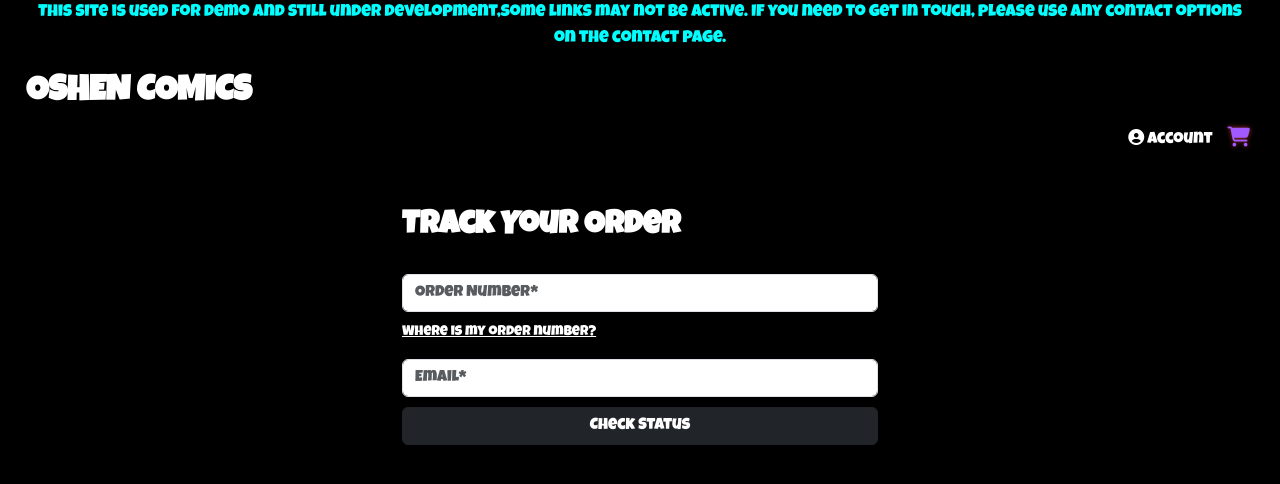
After one commit to shenleeosialai/Django-E-commerce-web-app, a Django app: page /orders/track/ in a window 1280 px wide. The commit adds this page. Shown: the top 484 px of the page. Run offline with Django 5.2, Linux system fonts and the light colour scheme.

Commit message:
added a tracking order system

```diff
--- a/orders/admin.py
+++ b/orders/admin.py
@@ -78,5 +78,7 @@ class OrderAdmin(admin.ModelAdmin):
                     order_detail, order_pdf
                     ]
     list_filter = ['paid', 'created', 'updated']
+    list_display += ('status', 'shipping_tracking_number')
+    list_editable = ('status', 'shipping_tracking_number')
     inlines = [OrderItemInline]
     actions = [export_to_csv]
--- /dev/null
+++ b/orders/templates/orders/order/track.html
@@ -0,0 +1,75 @@
+{% extends "shop/base.html" %}
+
+{% block title %}Track Order{% endblock %}
+
+{% block content %}
+<div class="container my-5" style="max-width: 500px;">
+  <h2 class="fw-bold mb-4">Track Your Order</h2>
+
+  <form method="post">
+    {% csrf_token %}
+
+    <!-- Order ID -->
+    <div class="mb-3">
+      <label for="order_id" class="form-label visually-hidden">Order Number</label>
+      <input type="text" class="form-control" id="order_id" name="order_id" placeholder="Order Number*" required>
+      <div class="form-text">
+        <a href="#" class="text-decoration-underline text-white" data-bs-toggle="modal" data-bs-target="#orderNumberModal">
+          Where is my order number?
+        </a>
+      </div>
+    </div>
+
+    <!-- Email -->
+    <div class="mb-3">
+      <label for="email" class="form-label visually-hidden">Email</label>
+      <input type="email" class="form-control" id="email" name="email" placeholder="Email*" required>
+    </div>
+
+    <!-- Shipping Zip
+    <div class="mb-4">
+      <label for="zip_code" class="form-label visually-hidden">Shipping Zip Code</label>
+      <input type="text" class="form-control" id="zip_code" name="zip_code" placeholder="Shipping Zip Code*" required>
+    </div> Code -->
+
+    <button type="submit" class="btn btn-dark w-100">Check Status</button>
+  </form>
+
+  <!-- Order Info -->
+  {% if order %}
+    <div class="mt-5 p-4 border rounded bg-dark">
+      <h4 class="mb-3">Order {{ order.id }} Details</h4>
+      <p><strong>Status:</strong> {{ order.get_status_display }}</p>
+      <p><strong>Placed on:</strong> {{ order.created }}</p>
+      <p><strong>Shipping Tracking:</strong> {{ order.shipping_tracking_number|default:"N/A" }}</p>
+      <ul class="list-group list-group-flush">
+        {% for item in order.items.all %}
+          <li class="list-group-item">{{ item.product.name }} ({{ item.quantity }})</li>
+        {% endfor %}
+      </ul>
+    </div>
+  {% elif form_submitted %}
+    <div class="alert alert-warning mt-4" role="alert">
+      No order found matching the provided details.
+    </div>
+  {% endif %}
+</div>
+
+<!-- Modal: Where is my order number? -->
+<div class="modal fade" id="orderNumberModal" tabindex="-1" aria-labelledby="orderNumberModalLabel" aria-hidden="true">
+  <div class="modal-dialog modal-dialog-centered">
+    <div class="modal-content bg-dark text-white">
+      <div class="modal-header">
+        <h5 class="modal-title" id="orderNumberModalLabel">Where is my order number?</h5>
+        <button type="button" class="btn-close" data-bs-dismiss="modal" aria-label="Close"></button>
+      </div>
+      <div class="modal-body">
+        Your order number can be found at the top of the email confirmation you received at time of purchase.
+      </div>
+      <div class="modal-footer">
+        <button type="button" class="btn btn-secondary" data-bs-dismiss="modal">Got it</button>
+      </div>
+    </div>
+  </div>
+</div>
+{% endblock %}
--- a/orders/urls.py
+++ b/orders/urls.py
@@ -12,4 +12,7 @@ urlpatterns = [
     path('admin/order/<int:order_id>/pdf/',
          views.admin_order_pdf,
          name='admin_order_pdf'),
+     path('track/', views.track_order, name='track_order'),
+     path('history/', views.order_history, name='order_history'),
+
 ]
--- a/orders/views.py
+++ b/orders/views.py
@@ -9,6 +9,11 @@ from django.conf import settings
 from django.http import HttpResponse
 from django.template.loader import render_to_string
 import weasyprint
+from django.db.models import Q
+from django.utils.dateparse import parse_date
+from django.contrib import messages
+from django.contrib.auth.decorators import login_required
+
 
 
 # Create your views here.
@@ -19,6 +24,11 @@ def order_create(request):
         if form.is_valid():
             order = form.save(commit=False)
             order.payment_status = 'PENDING'
+            order.status = 'processing'
+            if request.user.is_authenticated:
+                order.email = request.user.email
+
+
             if cart.coupon:
                 order.coupon = cart.coupon
                 order.discount = cart.coupon.discount
@@ -44,6 +54,35 @@ def order_create(request):
     return render(request, 'orders/order/create.html',
                   {'form': form})
 
+def track_order(request):
+    order = None
+    if request.method == 'POST':
+        order_id = request.POST.get('order_id')
+        email = request.POST.get('email')
+        date_from = request.POST.get('date_from')
+        date_to = request.POST.get('date_to')
+
+        filters = Q(id=order_id, email=email)
+
+        if date_from:
+            filters &= Q(created__gte=parse_date(date_from))
+        if date_to:
+            filters &= Q(created__lte=parse_date(date_to))
+
+        order = Order.objects.filter(filters).first()
+        if not order:
+            messages.error(request, "Order not found. Please check your details.")
+
+    return render(request, 'orders/order/track.html', {'order': order})
+
+@login_required
+def order_history(request):
+    # Assuming your Order model has a user or email field to link orders to users
+    # If you link orders by email, you can filter by request.user.email
+    # Adjust according to your Order model
+    orders = Order.objects.filter(email=request.user.email).order_by('-created')
+    return render(request, 'orders/order/history.html', {'orders': orders})
+
 
 @staff_member_required
 def admin_order_detail(request, order_id):
--- a/shop/templates/shop/base.html
+++ b/shop/templates/shop/base.html
@@ -7,7 +7,7 @@
 <link href="https://cdn.jsdelivr.net/npm/bootstrap@5.3.3/dist/css/bootstrap.min.css" rel="stylesheet">
 <link rel="stylesheet" href="https://cdn.jsdelivr.net/npm/bootstrap-icons@1.11.1/font/bootstrap-icons.css" />
 <link rel="stylesheet" href="https://cdnjs.cloudflare.com/ajax/libs/font-awesome/6.5.0/css/all.min.css"/>
-<link rel="stylesheet" href="{% static 'css/base.css' %}?v=9">
+<link rel="stylesheet" href="{% static 'css/base.css' %}?v=12">
 <script src="https://cdn.jsdelivr.net/npm/bootstrap@5.3.3/dist/js/bootstrap.bundle.min.js"></script>
 
   </head>
@@ -22,43 +22,39 @@
       <a href="/" class="logo">OSHEN COMICS</a>
     </div>
     <div id="subheader">
-      <div>
-            <span class="user">
+      <div class="account-menu">
+        <span class="account-toggle">
+          <i class="fas fa-user-circle"></i>
           {% if request.user.is_authenticated %}
-                Hello {{ request.user.first_name|default:request.user.username }},
-                <form id="logout-form" method="post" action="{% url "logout" %}" style="display:inline;">
-                    {% csrf_token %}
-                    <button type="submit" style="background:none; border:none; padding:0; color:#00f; text-decoration:underline; cursor:pointer;">
-                        Logout
-                    </button>
-                </form>
+            Hello {{ request.user.first_name|default:request.user.username }}
           {% else %}
-                    <a href="{% url "login" %}">Log-in</a>
+            Account
           {% endif %}
         </span>
-        {% if messages %}
-        <ul class="messages">
-            {% for message in messages %}
-                <li class="{{ message.tags }}">
-                    {{ message|safe }}
-                    <a href="#" class="close">x</a>
+        <ul class="dropdown-menu">
+          {% if request.user.is_authenticated %}
+            <li><a class="dropdown-item" href="{% url 'orders:order_history' %}">Order History</a></li>
+                        <li><a class="dropdown-item" href="{% url 'orders:track_order' %}">Track Order</a></li>
+            <li class="dropdown-item">
+              <form method="post" action="{% url 'logout' %}">
+                {% csrf_token %}
+                <button type="submit" class="btn btn-link p-0">Logout</button>
+              </form>
             </li>
-            {% endfor %}
+            {% else %}
+              <li><a class="dropdown-item" href="{% url 'login' %}">Log in</a></li>
+            {% endif %}
           </ul>
-        {% endif %}
       </div>
-      <div class="cart">
+      <div class="cart position-relative">
+        <a href="{% url "cart:cart_detail" %}" class="text-dark">
+          <i class="fas fa-shopping-cart fa-lg"></i>
           {% with total_items=cart|length %}
             {% if total_items > 0 %}
-            <a href="{% url "cart:cart_detail" %}">
-              <i class="fas fa-shopping-cart animate"></i>
-              {{ total_items }} item{{ total_items|pluralize }},
-              ${{ cart.get_total_price }}
-            </a>
-          {% elif not order %}
-          <i class="fas fa-shopping-cart"></i> Your cart is empty.
+              <span class="cart-badge">{{ total_items }}</span>
             {% endif %}
           {% endwith %}
+        </a>
       </div>
   </div>
     <div id="content">
--- a/static/css/base.css
+++ b/static/css/base.css
@@ -128,17 +128,24 @@ ul.errorlist {
     font-size:18px;
     overflow:auto;
 }
-#subheader {
-    background:#000000;
-    color:#ffffff;
-    padding:15px 100px;
-    overflow:auto;
-}
 
 .cart i {
     color: #a259ff;
     text-shadow: 0 0 5px rgba(255, 77, 79, 0.6);
   }
+  .cart-badge {
+  position: absolute;
+  top: -5px;
+  right: -10px;
+  background: red;
+  color: white;
+  font-size: 0.75rem;
+  font-weight: bold;
+  padding: 2px 6px;
+  border-radius: 50%;
+  line-height: 1;
+}
+
 
 @keyframes pulse {
     0% {
@@ -165,11 +172,61 @@ ul.errorlist {
     margin-right:10%;
 }
 
-#subheader .cart {
-    float:right;
-    padding-top:4px;
-    font-size: large;
+#subheader {
+  display: flex;
+  justify-content: flex-end;
+  align-items: center;
+  gap: 10px;
+  padding: 8px 30px;
+  background-color: #000000;
+  position: relative;
+  z-index: 10;
 }
+
+#subheader .cart,
+#subheader .account-menu {
+  font-size: medium;
+  position: relative;
+}
+
+.account-menu {
+  cursor: pointer;
+  margin-right: 5px;
+}
+
+.account-menu:hover .dropdown-menu {
+  display: block;
+}
+
+.account-menu .dropdown-menu {
+  display: none;
+  position: absolute;
+  right: 0;
+  top: 100%;
+  color: white;
+  background: #000000;
+  box-shadow: 0 8px 16px rgba(0,0,0,0.15);
+  border-radius: 0.25rem;
+  min-width: 150px;
+  z-index: 9999;
+  padding: 0;
+  margin-top: 0.5rem;
+}
+.dropdown-item {
+    display: block;
+    width: 100%;
+    padding: var(--bs-dropdown-item-padding-y) var(--bs-dropdown-item-padding-x);
+    clear: both;
+    font-weight: 400;
+    color: #ffffff;
+    text-align: inherit;
+    text-decoration: none;
+    white-space: nowrap;
+    background-color: transparent;
+    border: 0;
+    border-radius: var(--bs-dropdown-item-border-radius, 0);
+}
+
 
 #content {
     padding:0 26px;
```
Also changed, not shown: orders/models.py (+9 -0 lines), orders/signals.py (+17 -0 lines), orders/templates/orders/order/history.html (added, +32 -0 lines), orders/migrations/0012_order_shipping_tracking_number_alter_order_status.py (added), 1 other file. Lines whose indentation alone changed are shown as unchanged.
